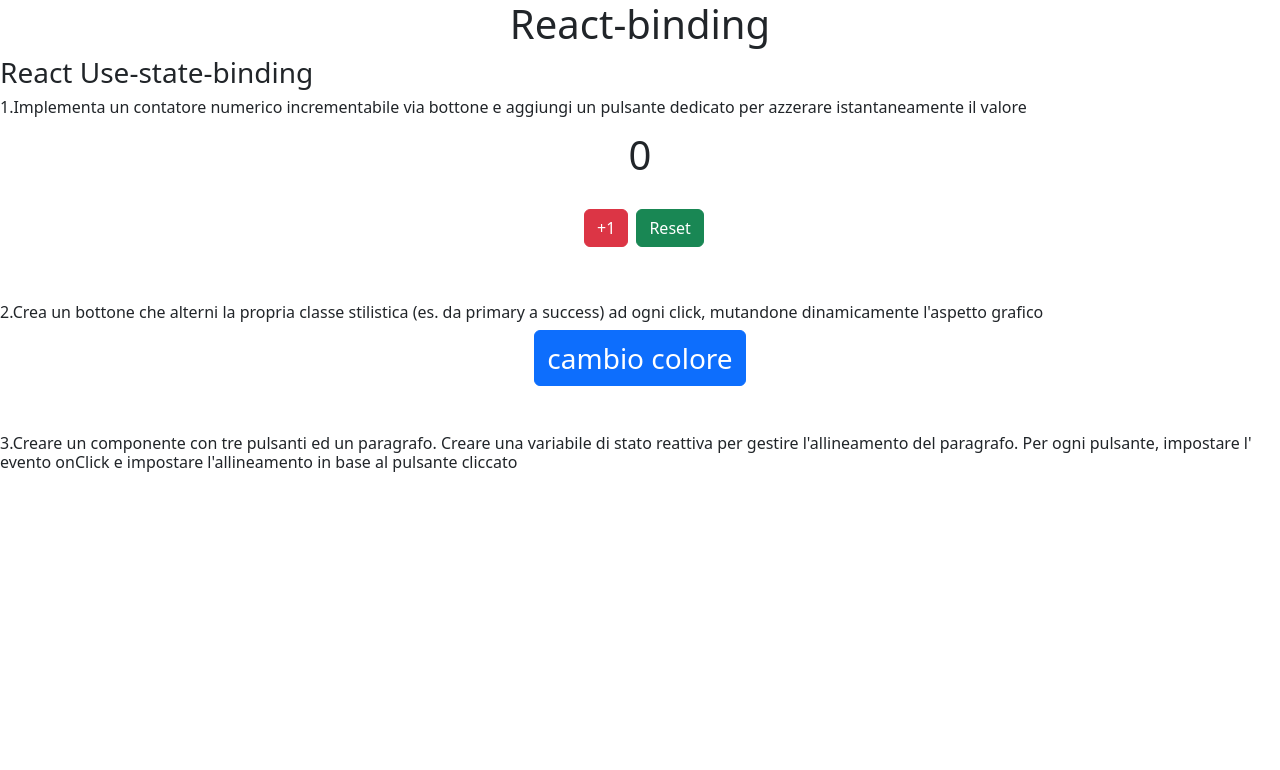
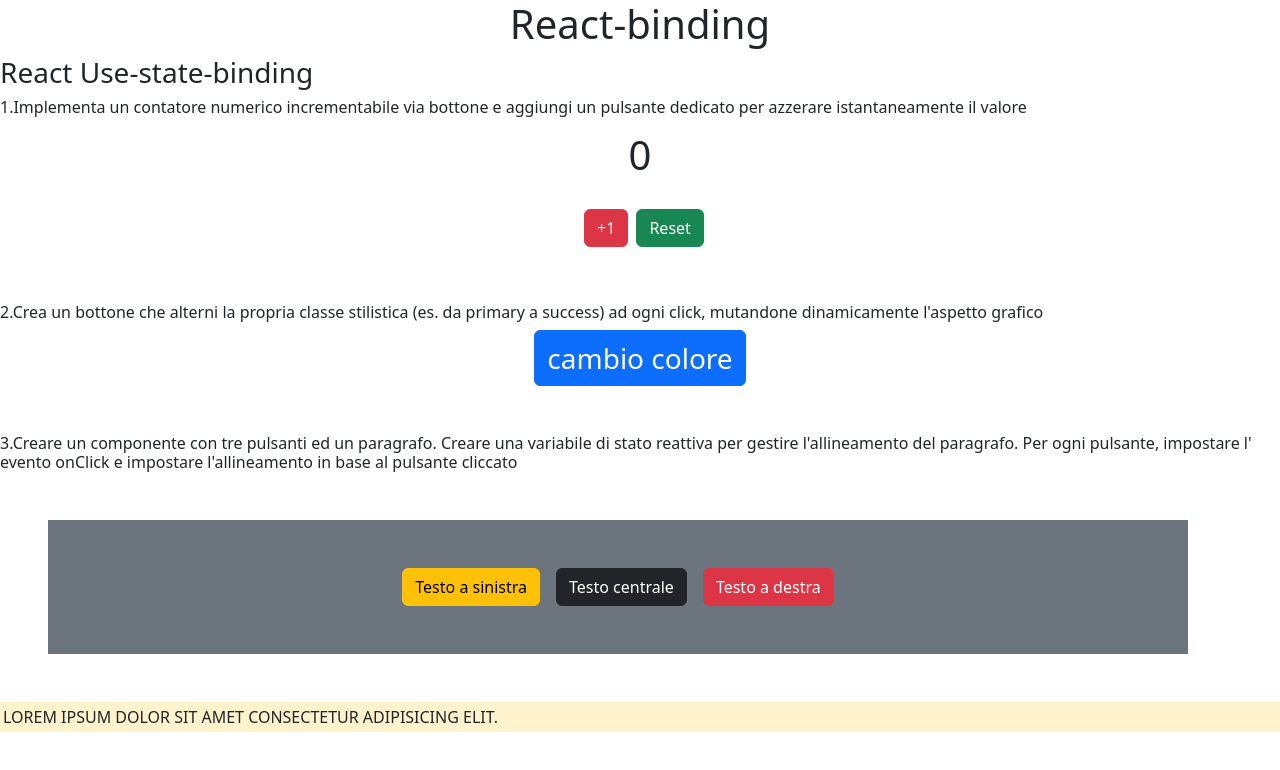
Before and after one commit to amanieltewolde/react-binding, a React (Vite) app: page / in a window 1280 px wide. Shown: the top 770 px of the page. Built offline with nearby package versions, Linux system fonts and the light colour scheme.

Commit message:
Ex-3R.Use-state

```diff
--- a/src/utilities/React-use-state-binding/Ex3.jsx
+++ b/src/utilities/React-use-state-binding/Ex3.jsx
@@ -1,9 +1,19 @@
+import { useState } from "react";
 import { exList } from "./List-Exercises";
 
 export default function Ex3() {
+    const [textAlign, setTextAlign] = useState('text-start');
+
+
     return (
         <div>
             <h6>{exList[2].text}</h6>
+            <div className="container bg-secondary p-5 m-5 d-flex gap-3 justify-content-center ">
+                <button onClick={() => setTextAlign('text-start')} className="btn btn-warning">Testo a sinistra</button>
+                <button onClick={() => setTextAlign('text-center')} className="btn btn-dark">Testo centrale</button>
+                <button onClick={() => setTextAlign('text-end')} className="btn btn-danger">Testo a destra</button>
+            </div>
+            <p className={`fs-6 mark text-uppercase ${textAlign}`}>Lorem ipsum dolor sit amet consectetur adipisicing elit.</p>
         </div>
     )
 }
```
